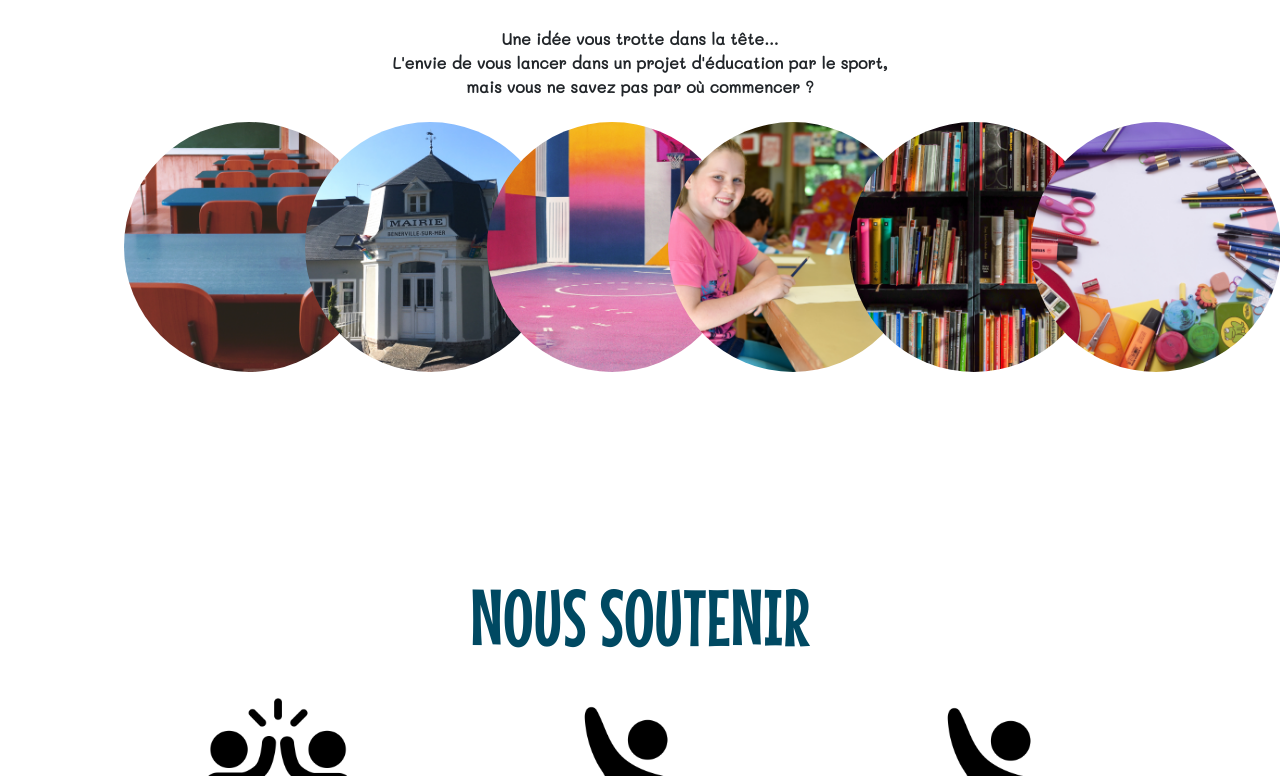
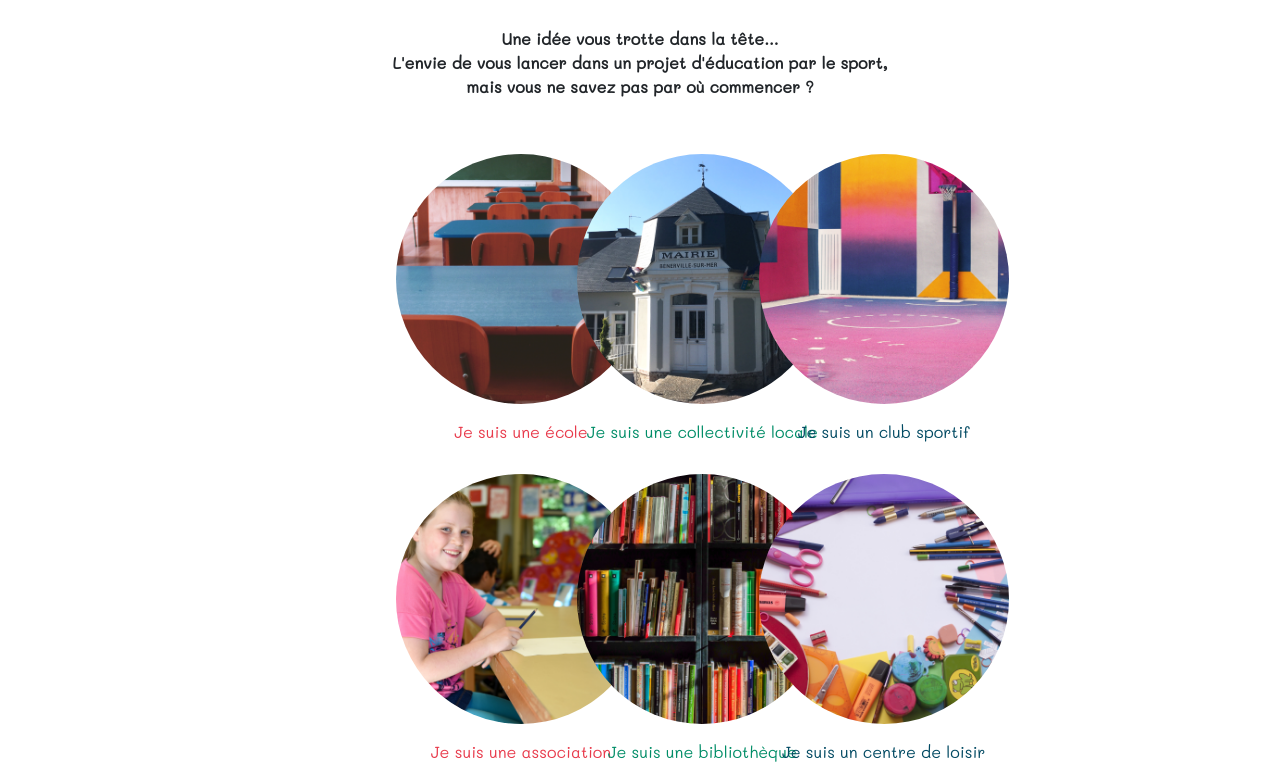
Before and after one commit to annelhote/les-carnets-de-jo, a Vue app: page / in a window 1280 px wide. Shown: the part 6924-7700 px from the top of the page. Built offline with nearby package versions, Linux system fonts and the light colour scheme.

Commit message:
Skin "Ask for intervention" section

```diff
--- a/src/App.vue
+++ b/src/App.vue
@@ -316,11 +316,11 @@
             mais vous ne savez pas par où commencer ?
           </div>
         </div>
-        <div class="app__section__cards__contribution app__section__macarons row mt-3">
+        <div class="app__section__cards__contribution row mt-5 justify-content-center">
           <div class="col-2">
             <a @click="goTo('section_contact')" class="btn">
               <img src="./assets/school.png" alt="Ecole" class="rounded-circle" width="250">
-              <div class="app__section__macaron">
+              <div class="mt-3 text-danger">
                 Je suis une école
               </div>
             </a>
@@ -328,7 +328,7 @@
           <div class="col-2">
             <a @click="goTo('section_contact')" class="btn">
               <img src="./assets/city.png" alt="Collectivité" class="rounded-circle" width="250">
-              <div class="app__section__macaron">
+              <div class="mt-3 text-success">
                 Je suis une collectivité locale
               </div>
             </a>
@@ -336,15 +336,17 @@
           <div class="col-2">
             <a @click="goTo('section_contact')" class="btn">
               <img src="./assets/sport.png" alt="Club sportif" class="rounded-circle" width="250">
-              <div class="app__section__macaron">
+              <div class="mt-3 text-primary">
                 Je suis un club sportif
               </div>
             </a>
           </div>
+        </div>
+        <div class="app__section__cards__contribution row my-3 justify-content-center">
           <div class="col-2">
             <a @click="goTo('section_contact')" class="btn">
               <img src="./assets/association.png" alt="Association" class="rounded-circle" width="250">
-              <div class="app__section__macaron">
+              <div class="mt-3 text-danger">
                 Je suis une association
               </div>
             </a>
@@ -352,7 +354,7 @@
           <div class="col-2">
             <a @click="goTo('section_contact')" class="btn">
               <img src="./assets/library.png" alt="Bibliothèque" class="rounded-circle" width="250">
-              <div class="app__section__macaron">
+              <div class="mt-3 text-success">
                 Je suis une bibliothèque
               </div>
             </a>
@@ -360,7 +362,7 @@
           <div class="col-2">
             <a @click="goTo('section_contact')" class="btn">
               <img src="./assets/entertainment.png" alt="Centre de loisir" class="rounded-circle" width="250">
-              <div class="app__section__macaron">
+              <div class="mt-3 text-primary">
                 Je suis un centre de loisir
               </div>
             </a>
@@ -368,7 +370,7 @@
         </div>
       </div>
     </section>
-    <section class="app__section app__section__even row" ref="section_join">
+    <section class="app__section app__section__even row bg-warning" ref="section_join">
       <div class="col-12">
         <div class="app__section__title text-uppercase text-center text-primary">
           Nous soutenir
```
